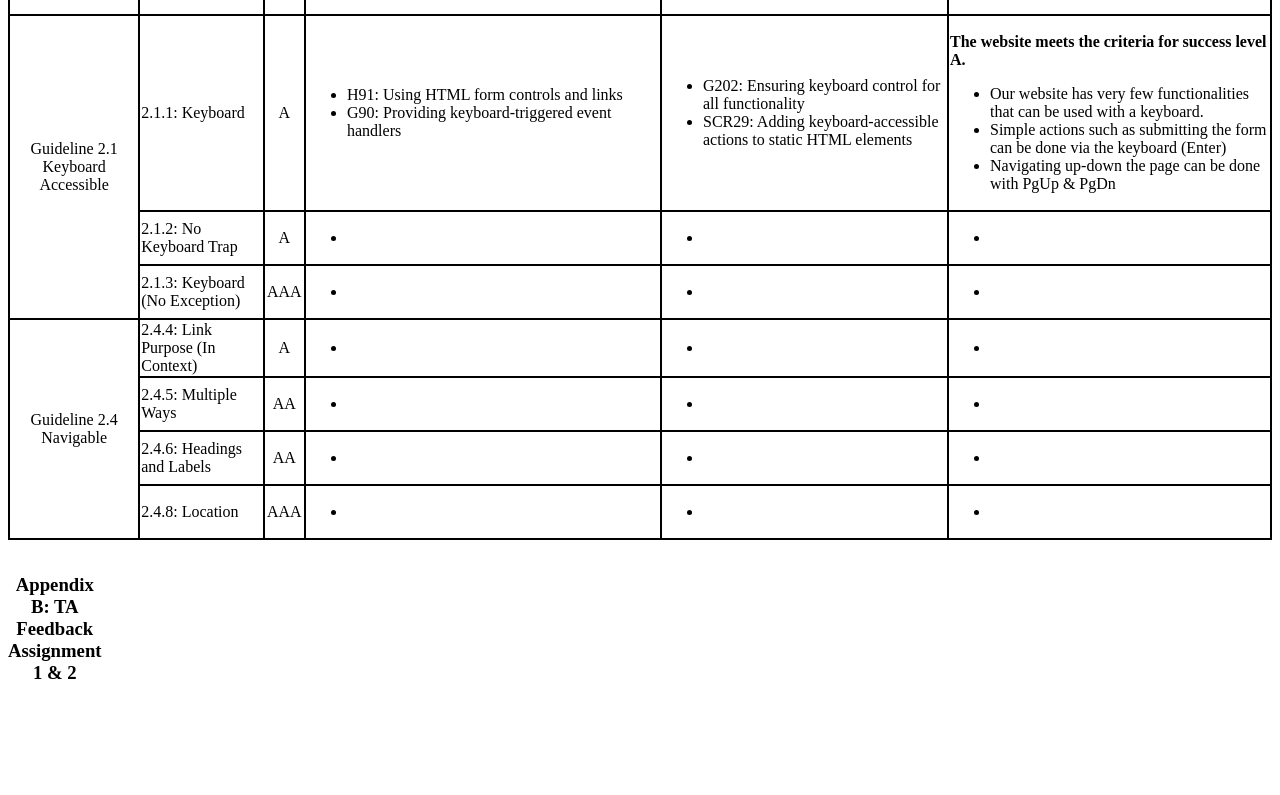
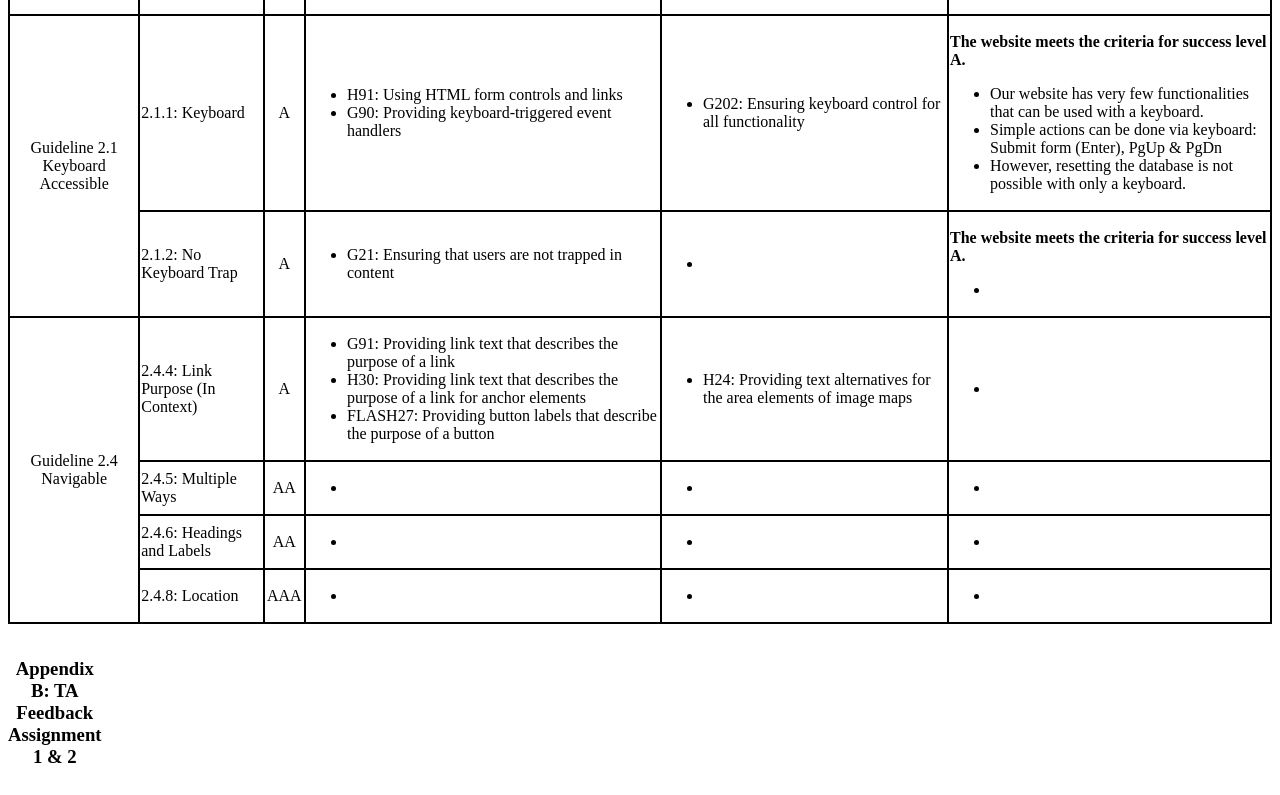
Before and after one commit to LCTTVU/ASSIGNMENT3, a plain HTML site: page assignment4.html in a window 1280 px wide. Shown: the part 2115-2910 px from the top of the page. Before the commit the page ends 2826 px from the top, so only its background shows below. Drawn offline with Linux system fonts and the light colour scheme.

Commit message:
assignment 4

```diff
--- a/assignment4.html
+++ b/assignment4.html
@@ -245,7 +245,7 @@
                 </tr>
 
                 <tr>
-                    <td rowspan = "3" id = "guideline2-1" class = "guideline">Guideline 2.1 Keyboard Accessible</td>
+                    <td rowspan = "2" id = "guideline2-1" class = "guideline">Guideline 2.1 Keyboard Accessible</td>
                     <td class = "subguideline">2.1.1: Keyboard</td>
                     <td class = "level">A</td>
                     <td class = "requirements">
@@ -257,15 +257,14 @@
                     <td class = "requirements">
                         <ul>
                             <li>G202: Ensuring keyboard control for all functionality</li>
-                            <li>SCR29: Adding keyboard-accessible actions to static HTML elements</li>
                         </ul>
                     </td>
                     <td class = "guidelineEvaluation">
                         <p><strong>The website meets the criteria for success level A.</strong></p>
                         <ul>
                             <li>Our website has very few functionalities that can be used with a keyboard.</li>
-                            <li>Simple actions such as submitting the form can be done via the keyboard (Enter)</li>
-                            <li>Navigating up-down the page can be done with PgUp & PgDn</li>
+                            <li>Simple actions can be done via keyboard: Submit form (Enter), PgUp & PgDn</li>
+                            <li>However, resetting the database is not possible with only a keyboard.</li>
                         </ul>
                     </td>
                 </tr>
@@ -275,7 +274,7 @@
                     <td class = "level">A</td>
                     <td class = "requirements">
                         <ul>
-                            <li></li>
+                            <li>G21: Ensuring that users are not trapped in content</li>
                         </ul>
                     </td>
                     <td class = "requirements">
@@ -284,28 +283,7 @@
                         </ul>
                     </td>
                     <td class = "guidelineEvaluation">
-                        <p><strong></strong></p>
-                        <ul>
-                            <li></li>
-                        </ul>
-                    </td>
-                </tr>
-
-                <tr>
-                    <td class = "subguideline">2.1.3: Keyboard (No Exception)</td>
-                    <td class = "level">AAA</td>
-                    <td class = "requirements">
-                        <ul>
-                            <li></li>
-                        </ul>
-                    </td>
-                    <td class = "requirements">
-                        <ul>
-                            <li></li>
-                        </ul>
-                    </td>
-                    <td class = "guidelineEvaluation">
-                        <p><strong></strong></p>
+                        <p><strong>The website meets the criteria for success level A.</strong></p>
                         <ul>
                             <li></li>
                         </ul>
@@ -318,12 +296,15 @@
                     <td class = "level">A</td>
                     <td class = "requirements">
                         <ul>
-                            <li></li>
+                            <li>G91: Providing link text that describes the purpose of a link</li>
+                            <li>H30: Providing link text that describes the purpose of a link for anchor elements</li>
+                            <li>FLASH27: Providing button labels that describe the purpose of a button</li>
                         </ul>
                     </td>
                     <td class = "requirements">
                         <ul>
-                            <li></li>
+                            <li>H24: Providing text alternatives for the area elements of image maps</li>
+
                         </ul>
                     </td>
                     <td class = "guidelineEvaluation">
```
Also changed, not shown: 1 other file.
